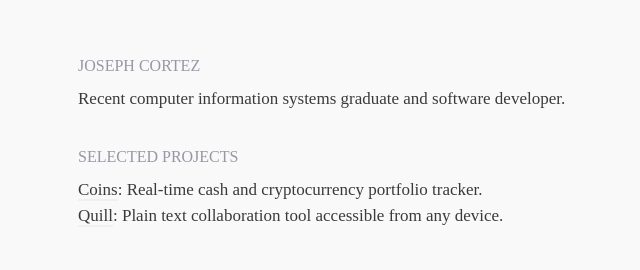
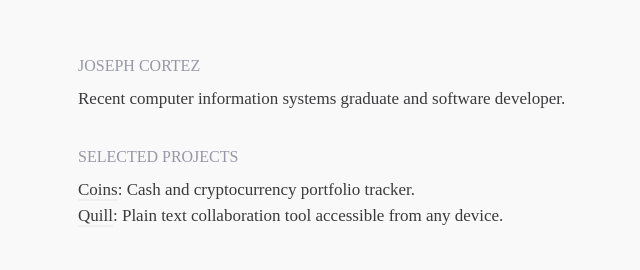
Before and after one commit to cortez/lcortez.com, a React (Create React App) app: page / in a window 1280 px wide. Shown: the part 212-482 px from the top of the page, without its empty margins (306-946 px from the left). Built offline with nearby package versions, Linux system fonts and the light colour scheme; a web font is replaced by a local one.

Commit message:
Committed with Git-Upload

```diff
--- a/src/components/Projects.jsx
+++ b/src/components/Projects.jsx
@@ -4,7 +4,7 @@ export default function Projects() {
         {
             name: "Coins",
             href: "https://coins.lcortez.com",
-            desc: "Real-time cash and cryptocurrency portfolio tracker."
+            desc: "Cash and cryptocurrency portfolio tracker."
         },
         {
             name: "Quill",
```
